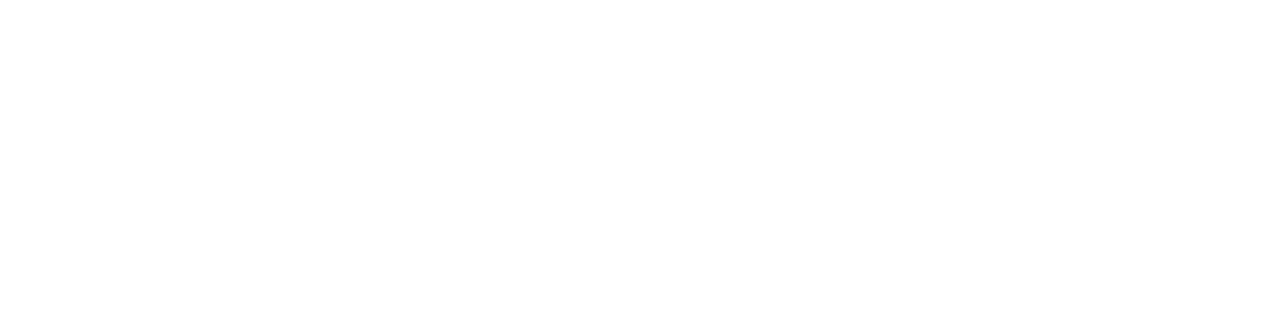
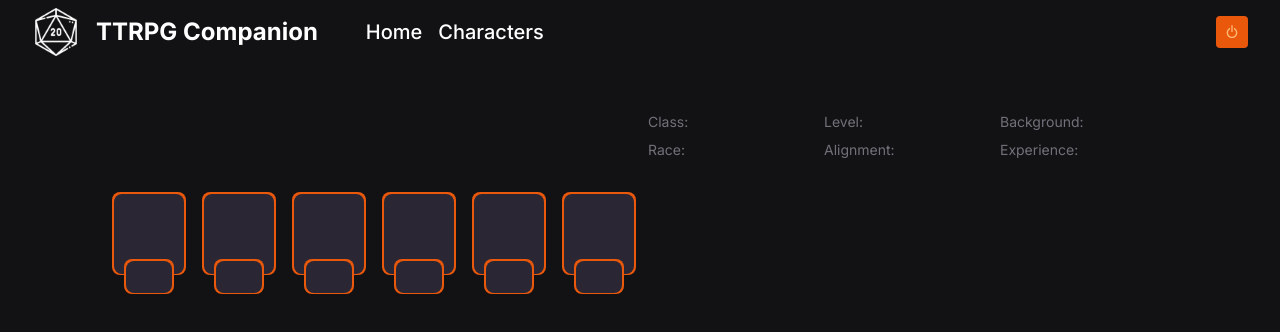
Before and after one commit to mateusflorez/rpg-companion, a React (Vite) app in the folder web/: page /character-sheet/1 in a window 1280 px wide. Before the commit this address had no page. Shown: the top 332 px of the page. Built offline with nearby package versions, Linux system fonts and the light colour scheme; no server answers; sample sign-in values are in the browser's storage.

Commit message:
🚧 character sheet visual WIP

```diff
--- a/web/src/App.tsx
+++ b/web/src/App.tsx
@@ -15,6 +15,7 @@
         <Route path="/" element={<Static page="dashboard" />} />
         <Route path="/characters" element={<Static page="characters" />} />
         <Route path="/character-builder" element={<Static page="characterBuilder" />} />
+        <Route path="/character-sheet/:id" element={<Static page="characterSheet" />} />
       </Routes>
     </BrowserRouter>
   )
--- a/web/src/pages/Static.tsx
+++ b/web/src/pages/Static.tsx
@@ -3,6 +3,7 @@
 import Header from "../components/Header"
 import CharacterBuilder from "./characters/CharacterBuilder"
 import Characters from "./characters/Characters"
+import CharacterSheet from "./characters/CharacterSheet"
 import Dashboard from "./Dashboard"
 
 function Static({ page }: { page: String }) {
@@ -29,6 +30,7 @@
                 {page === "dashboard" && <Dashboard />}
                 {page === "characters" && <Characters />}
                 {page === "characterBuilder" && <CharacterBuilder />}
+                {page === "characterSheet" && <CharacterSheet />}
             </div>
 
         </div>
--- /dev/null
+++ b/web/src/pages/characters/CharacterSheet.tsx
@@ -0,0 +1,120 @@
+import axios from 'axios';
+import { useEffect, useState } from 'react';
+import { useParams } from 'react-router-dom'
+import { getCharacterRoute } from '../../utils/APIRoutes';
+
+function CharacterSheet() {
+    const { id } = useParams();
+
+    const [character, setCharacter] = useState<any>([])
+
+    useEffect(() => {
+        const getCharacter = async () => {
+            const userString = localStorage.getItem("user")
+            if (userString) {
+                const response = await axios.get(`${getCharacterRoute}/${(JSON.parse(userString)).id}/${id}`)
+                setCharacter(response.data[0])
+                console.log(character)
+            }
+        }
+        getCharacter()
+    }, [character])
+
+    return (
+        <div className="pt-12 flex flex-col w-5/6">
+            <div className="flex flex-row items-center justify-between w-full" >
+                <h1 className="text-white font-bold text-4xl">{character.name}</h1>
+                <div className='grid grid-cols-3 justify-end gap-2 items-center w-3/6 pl-2'>
+                    <div className='flex flex-row gap-2'>
+                        <label className='text-zinc-500 text-sm'>Class:</label>
+                        <input className="text-zinc-500 text-sm font-bold flex flex-col items-center justify-center rounded-lg bg-transparent w-full focus:outline-none" value={character.charClass} >
+                        </input>
+                    </div>
+                    <div className='flex flex-row gap-2'>
+                        <label className='text-zinc-500 text-sm'>Level:</label>
+                        <input className="text-zinc-500 text-sm font-bold flex flex-col items-center justify-center rounded-lg bg-transparent w-full focus:outline-none" value={character.level} >
+                        </input>
+                    </div>
+                    <div className='flex flex-row gap-2'>
+                        <label className='text-zinc-500 text-sm'>Background:</label>
+                        <input className="text-zinc-500 text-sm font-bold flex flex-col items-center justify-center rounded-lg bg-transparent w-full focus:outline-none" value={character.background} >
+                        </input>
+                    </div>
+                    <div className='flex flex-row gap-2'>
+                        <label className='text-zinc-500 text-sm'>Race:</label>
+                        <input className="text-zinc-500 text-sm font-bold flex flex-col items-center justify-center rounded-lg bg-transparent w-full focus:outline-none" value={character.race} >
+                        </input>
+                    </div>
+                    <div className='flex flex-row gap-2'>
+                        <label className='text-zinc-500 text-sm'>Alignment:</label>
+                        <input className="text-zinc-500 text-sm font-bold flex flex-col items-center justify-center rounded-lg bg-transparent w-full focus:outline-none overflow-ellipsis" value={character.alignment} >
+                        </input>
+                    </div>
+                    <div className='flex flex-row gap-2'>
+                        <label className='text-zinc-500 text-sm'>Experience:</label>
+                        <input className="text-zinc-500 text-sm font-bold flex flex-col items-center justify-center rounded-lg bg-transparent w-full focus:outline-none" value={character.experience} >
+                        </input>
+                    </div>
+                </div>
+            </div>
+            <div className='my-8 grid grid-cols-2 gap-2'>
+                <div>
+                    <div className='grid grid-cols-6 gap-4'>
+                        <div className=" p-[0.1rem] w-full bg-orange-600 rounded-lg overflow-hidden">
+                            <input className="text-center text-white font-bold flex flex-col items-center justify-center rounded-lg bg-cloudy w-full h-20 focus:outline-none text-4xl" value={character.attributes && character.attributes.strength} >
+                            </input>
+                        </div>
+                        <div className=" p-[0.1rem] w-full bg-orange-600 rounded-lg overflow-hidden">
+                            <input className="text-center text-white font-bold flex flex-col items-center justify-center rounded-lg bg-cloudy w-full h-20 focus:outline-none text-4xl" value={character.attributes && character.attributes.dexterity} >
+                            </input>
+                        </div>
+                        <div className=" p-[0.1rem] w-full bg-orange-600 rounded-lg overflow-hidden">
+                            <input className="text-center text-white font-bold flex flex-col items-center justify-center rounded-lg bg-cloudy w-full h-20 focus:outline-none text-4xl" value={character.attributes && character.attributes.constitution} >
+                            </input>
+                        </div>
+                        <div className=" p-[0.1rem] w-full bg-orange-600 rounded-lg overflow-hidden">
+                            <input className="text-center text-white font-bold flex flex-col items-center justify-center rounded-lg bg-cloudy w-full h-20 focus:outline-none text-4xl" value={character.attributes && character.attributes.intelligence} >
+                            </input>
+                        </div>
+                        <div className=" p-[0.1rem] w-full bg-orange-600 rounded-lg overflow-hidden">
+                            <input className="text-center text-white font-bold flex flex-col items-center justify-center rounded-lg bg-cloudy w-full h-20 focus:outline-none text-4xl" value={character.attributes && character.attributes.wisdom} >
+                            </input>
+                        </div>
+                        <div className=" p-[0.1rem] w-full bg-orange-600 rounded-lg overflow-hidden">
+                            <input className="text-center text-white font-bold flex flex-col items-center justify-center rounded-lg bg-cloudy w-full h-20 focus:outline-none text-4xl" value={character.attributes && character.attributes.charisma} >
+                            </input>
+                        </div>
+                    </div>
+                    <div className='grid grid-cols-6 gap-10 px-3 -mt-4'>
+                        <div className=" p-[0.1rem] w-full bg-orange-600 rounded-lg overflow-hidden h-min">
+                            <input className="text-center text-white font-bold flex flex-col items-center justify-center rounded-lg bg-cloudy w-full h-8 focus:outline-none text-xl" value={character.attributes && Math.floor((parseInt(character.attributes.strength) - 10) / 2)}>
+                            </input>
+                        </div>
+                        <div className=" p-[0.1rem] w-full bg-orange-600 rounded-lg overflow-hidden h-min">
+                            <input className="text-center text-white font-bold flex flex-col items-center justify-center rounded-lg bg-cloudy w-full h-8 focus:outline-none text-xl" value={character.attributes && Math.floor((parseInt(character.attributes.dexterity) - 10) / 2)}>
+                            </input>
+                        </div>
+                        <div className=" p-[0.1rem] w-full bg-orange-600 rounded-lg overflow-hidden h-min">
+                            <input className="text-center text-white font-bold flex flex-col items-center justify-center rounded-lg bg-cloudy w-full h-8 focus:outline-none text-xl" value={character.attributes && Math.floor((parseInt(character.attributes.constitution) - 10) / 2)}>
+                            </input>
+                        </div>
+                        <div className=" p-[0.1rem] w-full bg-orange-600 rounded-lg overflow-hidden h-min">
+                            <input className="text-center text-white font-bold flex flex-col items-center justify-center rounded-lg bg-cloudy w-full h-8 focus:outline-none text-xl" value={character.attributes && Math.floor((parseInt(character.attributes.intelligence) - 10) / 2)}>
+                            </input>
+                        </div>
+                        <div className=" p-[0.1rem] w-full bg-orange-600 rounded-lg overflow-hidden h-min">
+                            <input className="text-center text-white font-bold flex flex-col items-center justify-center rounded-lg bg-cloudy w-full h-8 focus:outline-none text-xl" value={character.attributes && Math.floor((parseInt(character.attributes.wisdom) - 10) / 2)}>
+                            </input>
+                        </div>
+                        <div className=" p-[0.1rem] w-full bg-orange-600 rounded-lg overflow-hidden h-min">
+                            <input className="text-center text-white font-bold flex flex-col items-center justify-center rounded-lg bg-cloudy w-full h-8 focus:outline-none text-xl" value={character.attributes && Math.floor((parseInt(character.attributes.charisma) - 10) / 2)}>
+                            </input>
+                        </div>
+                    </div>
+                </div>
+            </div>
+        </div>
+    )
+}
+
+export default CharacterSheet
--- a/web/src/utils/APIRoutes.ts
+++ b/web/src/utils/APIRoutes.ts
@@ -5,3 +5,4 @@
 export const newCharacterRoute = `${host}/api/character/new-character`
 export const getCharactersRoute = `${host}/api/character/all-characters`
 export const deleteCharacterRoute = `${host}/api/character/delete-character`
+export const getCharacterRoute = `${host}/api/character/get-character`
```
Also changed, not shown: web/src/pages/characters/Characters.tsx (+3 -11 lines), 2 other files (tests, documents, lock files or other folders).
